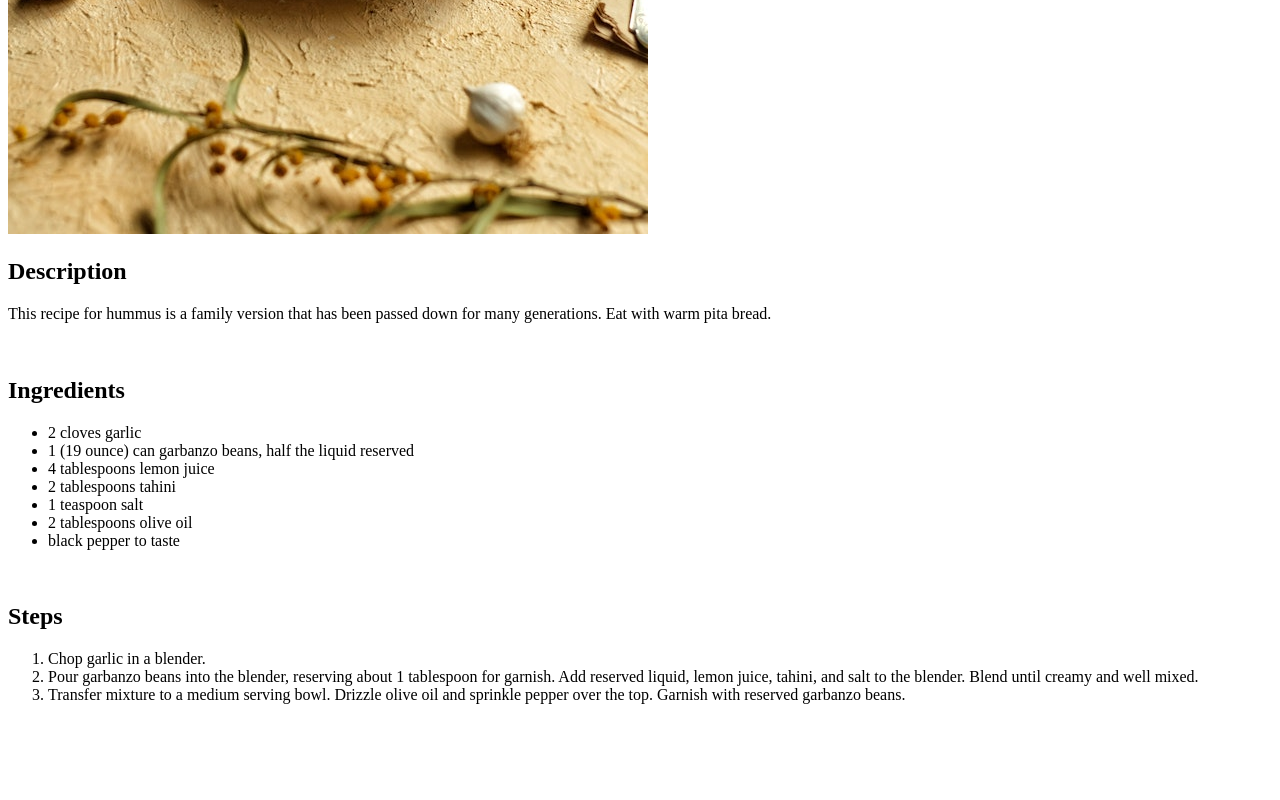
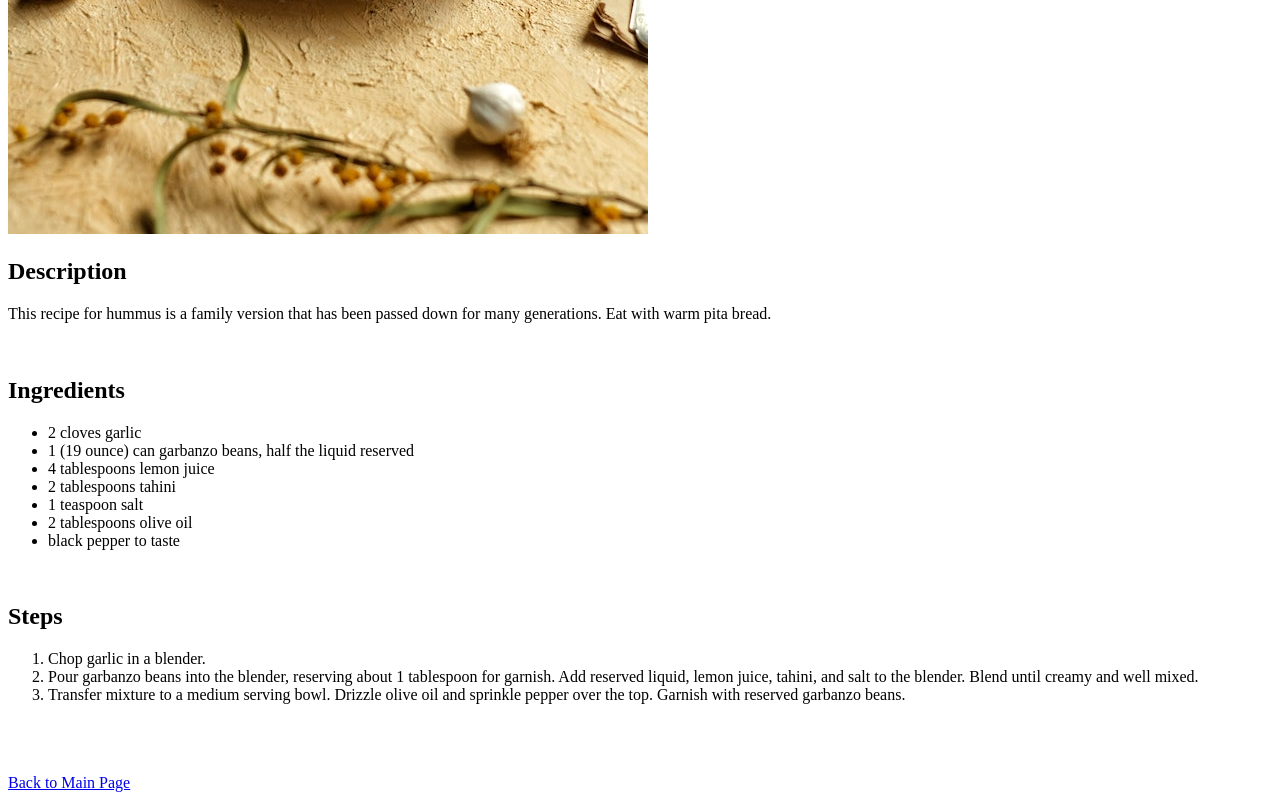
Before and after one commit to Jason757/odin-recipes, a plain HTML site: page recipes/hummus.html in a window 1280 px wide. Shown: the part 686-1486 px from the top of the page. Before the commit the page ends 1442 px from the top, so only its background shows below. Drawn offline with Linux system fonts and the light colour scheme.

Commit message:
Add back link to main page

```diff
--- a/recipes/hummus.html
+++ b/recipes/hummus.html
@@ -32,6 +32,8 @@
         <li>Transfer mixture to a medium serving bowl. Drizzle olive oil and sprinkle pepper over the top. Garnish with reserved garbanzo beans. </li>
         <br><br>
     </ol>
+    <br>
+    <a href="../index.html">Back to Main Page</a>
 
 </body>
 </html>
```
Also changed, not shown: recipes/mint-chicken.html (+2 -0 lines).
